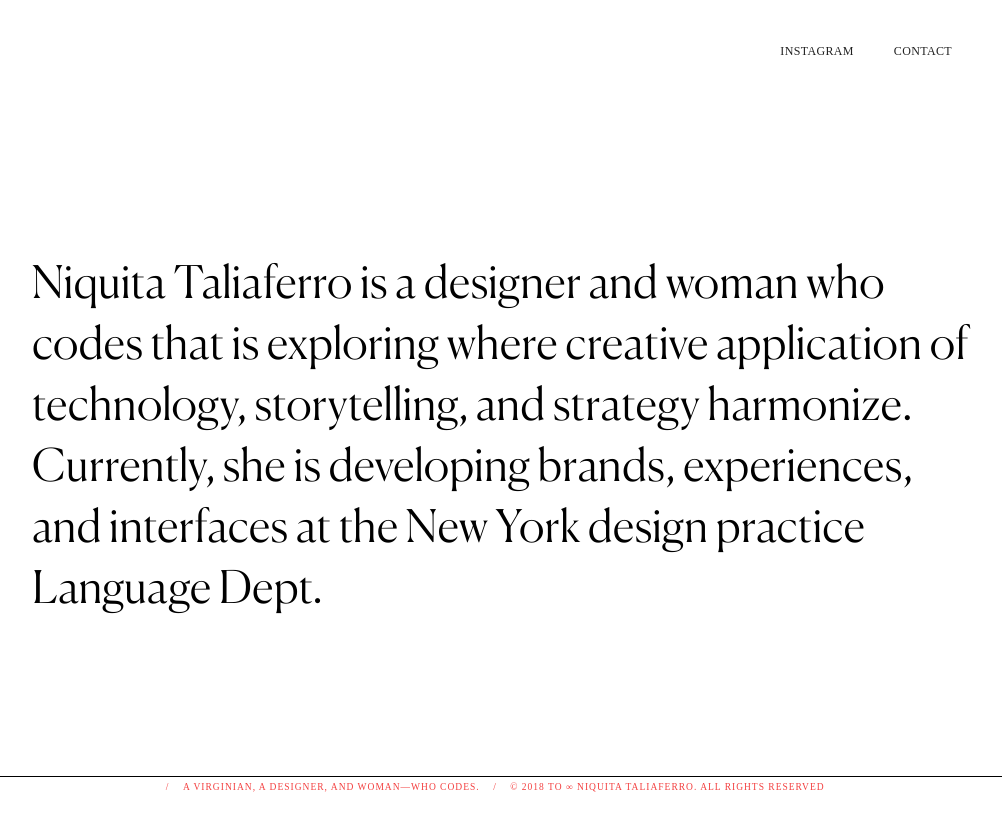
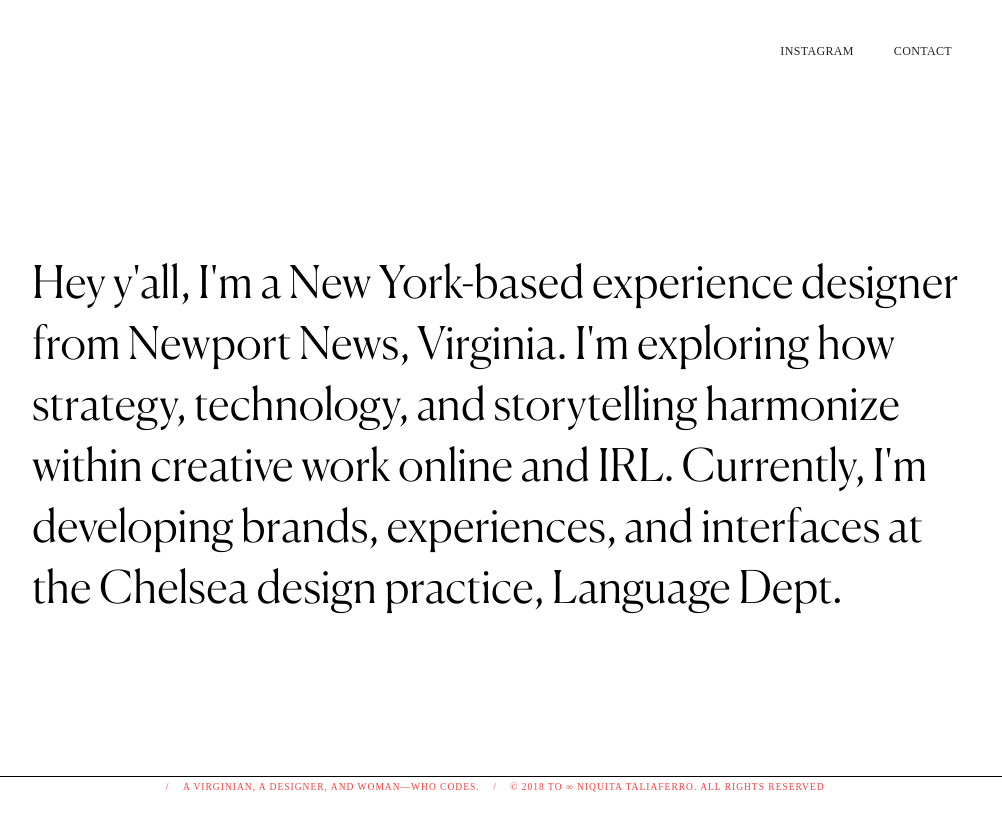
Before and after one commit to nniquitaa/niquita, a plain HTML site: page index.html in a window 1280 px wide. Shown: the whole page, without its empty margins (138-1140 px from the left). Drawn offline with nearby package versions, Linux system fonts and the light colour scheme; a script that the page names is missing; a web font is replaced by a local one.

Commit message:
text update for portfolio cover.

```diff
--- a/index.html
+++ b/index.html
@@ -318,7 +318,7 @@
   <div class="about-section">
     <div class="home-container w-container">
       <div class="about-container">
-        <h1 data-w-id="b89460fb-8b61-9eb5-465c-3311eca7ba75" style="opacity:0" class="about-text">Niquita Taliaferro is a designer and woman who codes that is exploring where creative application of technology, storytelling, and strategy harmonize. Currently, she is developing brands, experiences, and interfaces at the New York design practice Language Dept.</h1> </div>
+        <h1 data-w-id="b89460fb-8b61-9eb5-465c-3311eca7ba75" style="opacity:0" class="about-text">Hey y'all, I'm a New York-based experience designer from Newport News, Virginia.   I'm exploring how strategy, technology, and storytelling harmonize within creative work online and IRL. Currently, I'm developing brands, experiences, and interfaces at the Chelsea design practice, Language Dept.</h1> </div>
     </div>
   </div>
   <div class="standing marquee3k">
```
